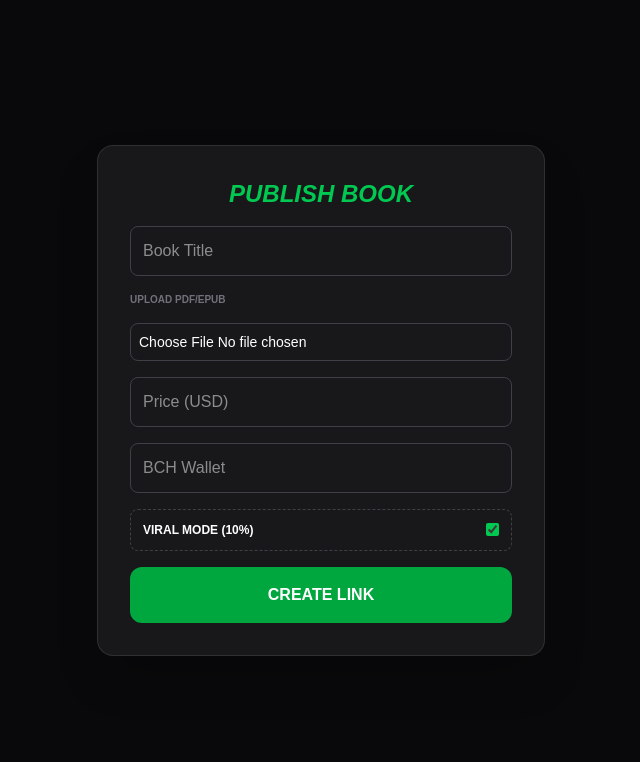
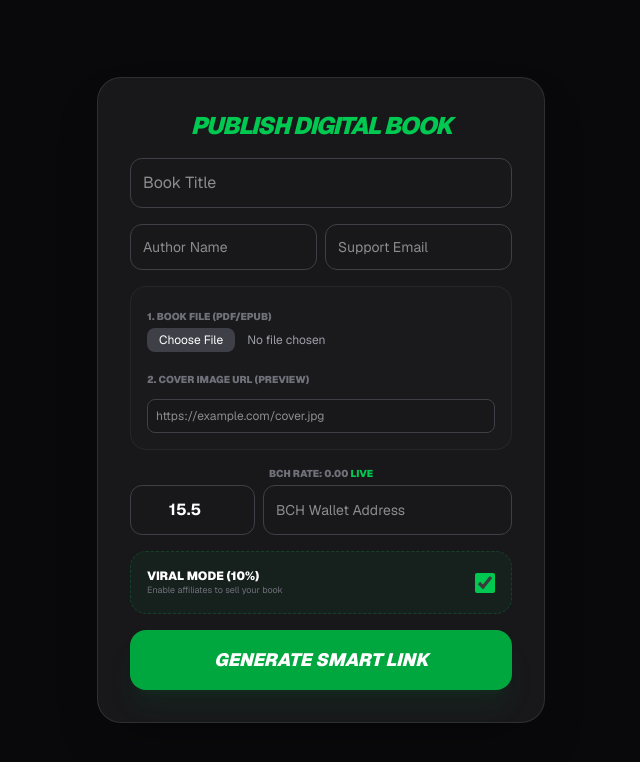
Before and after one commit to saleemm1/payonce-cash, a Next.js app: page /create/books in a window 1280 px wide. Shown: the top 762 px of the page, without its empty margins (319-959 px from the left). Built offline with nearby package versions, Linux system fonts and the light colour scheme; no server answers.

Commit message:
Update page.js

```diff
--- a/app/create/books/page.js
+++ b/app/create/books/page.js
@@ -1,55 +1,128 @@
 'use client';
-import { useState } from 'react';
+import { useState, useEffect } from 'react';
 
 export default function BookUploadPage() {
+  const [productName, setProductName] = useState('');
+  const [sellerName, setSellerName] = useState('');
+  const [sellerEmail, setSellerEmail] = useState('');
+  const [previewLink, setPreviewLink] = useState('');
+  const [usdPrice, setUsdPrice] = useState(15.5);
   const [wallet, setWallet] = useState('');
-  const [usdPrice, setUsdPrice] = useState(10);
-  const [productName, setProductName] = useState('');
+
+  const [bchPreview, setBchPreview] = useState('0.00');
   const [file, setFile] = useState(null);
   const [enableAffiliate, setEnableAffiliate] = useState(true);
   const [uploading, setUploading] = useState(false);
   const [generatedLink, setGeneratedLink] = useState('');
+  const [copied, setCopied] = useState(false);
+
+  useEffect(() => {
+    const getBCH = async () => {
+      try {
+        const res = await fetch('https://api.coingecko.com/api/v3/simple/price?ids=bitcoin-cash&vs_currencies=usd');
+        const data = await res.json();
+        const price = parseFloat(usdPrice);
+        if (!isNaN(price) && price > 0) {
+          setBchPreview((price / data['bitcoin-cash'].usd).toFixed(8));
+        }
+      } catch (e) { console.error("Price fetch failed"); }
+    };
+    getBCH();
+  }, [usdPrice]);
 
   const handleGenerate = async (e) => {
     e.preventDefault();
+    if (!file) return alert("Please select a book file (PDF/EPUB)");
+
     setUploading(true);
     try {
       const formData = new FormData();
-      formData.append("file", file); // رفع ملف الكتاب
+      formData.append("file", file);
+
       const res = await fetch("/api/upload", { method: "POST", body: formData });
       const json = await res.json();
+
       if (!json.ipfsHash) throw new Error("Upload Failed");
 
-      const encodedId = btoa(JSON.stringify({
-        w: wallet, p: usdPrice, n: productName, i: json.ipfsHash, a: enableAffiliate
-      }));
+      const payload = {
+        w: wallet,
+        p: usdPrice,
+        n: productName,
+        sn: sellerName,
+        se: sellerEmail,
+        pr: previewLink,
+        i: json.ipfsHash,
+        a: enableAffiliate
+      };
+
+      const encodedId = btoa(unescape(encodeURIComponent(JSON.stringify(payload))));
       setGeneratedLink(`${window.location.origin}/unlock?id=${encodedId}`);
-    } catch (err) { alert("Error"); } finally { setUploading(false); }
+    } catch (err) {
+      alert("خطأ: تأكد من إعداد API الرفع أو استخدم رابط مباشر للملف");
+      console.error(err);
+    } finally {
+      setUploading(false);
+    }
+  };
+
+  const copyLink = () => {
+    navigator.clipboard.writeText(generatedLink);
+    setCopied(true);
+    setTimeout(() => setCopied(false), 2000);
   };
 
   return (
-    <div className="min-h-screen bg-[#09090b] text-white flex flex-col items-center justify-center px-6 py-10">
-       <form onSubmit={handleGenerate} className="w-full max-w-md bg-[#18181b] p-8 rounded-2xl border border-white/10 shadow-2xl space-y-4">
-          <h1 className="text-2xl font-black text-center text-green-500 uppercase italic">Publish Book</h1>
-          <input required type="text" placeholder="Book Title" onChange={(e)=>setProductName(e.target.value)} className="w-full p-3 bg-zinc-900 border border-zinc-700 rounded-lg text-white" />
+    <div className="min-h-screen bg-[#09090b] text-white flex flex-col items-center justify-center px-6 py-10 font-sans">
+      <form onSubmit={handleGenerate} className="w-full max-w-md bg-[#18181b] p-8 rounded-3xl border border-white/10 shadow-2xl space-y-4">
+        <h1 className="text-2xl font-black text-center text-green-500 uppercase italic tracking-tighter">Publish Digital Book</h1>
 
-          <label className="block text-[10px] font-bold uppercase text-zinc-500">Upload PDF/EPUB</label>
-          <input required type="file" accept=".pdf,.epub" onChange={(e)=>setFile(e.target.files[0])} className="w-full p-2 bg-zinc-900 border border-zinc-700 rounded-lg text-sm" />
+        <input required type="text" placeholder="Book Title" value={productName} onChange={(e)=>setProductName(e.target.value)} className="w-full p-3 bg-zinc-900 border border-zinc-700 rounded-xl text-white outline-none focus:border-green-500 transition-all" />
 
-          <input required type="number" placeholder="Price (USD)" onChange={(e)=>setUsdPrice(e.target.value)} className="w-full p-3 bg-zinc-900 border border-zinc-700 rounded-lg" />
-          <input required type="text" placeholder="BCH Wallet" onChange={(e)=>setWallet(e.target.value)} className="w-full p-3 bg-zinc-900 border border-zinc-700 rounded-lg" />
+        <div className="grid grid-cols-2 gap-2">
+          <input required type="text" placeholder="Author Name" onChange={(e)=>setSellerName(e.target.value)} className="p-3 bg-zinc-900 border border-zinc-700 rounded-xl text-white text-sm outline-none focus:border-green-500" />
+          <input required type="email" placeholder="Support Email" onChange={(e)=>setSellerEmail(e.target.value)} className="p-3 bg-zinc-900 border border-zinc-700 rounded-xl text-white text-sm outline-none focus:border-green-500" />
+        </div>
 
-          <div className="flex items-center justify-between bg-zinc-900/50 p-3 rounded-lg border border-dashed border-zinc-700">
-             <span className="text-xs font-bold uppercase">Viral Mode (10%)</span>
-             <input type="checkbox" checked={enableAffiliate} onChange={(e)=>setEnableAffiliate(e.target.checked)} className="accent-green-500" />
+        <div className="p-4 bg-zinc-800/20 rounded-2xl border border-white/5 space-y-3">
+          <label className="text-[10px] text-zinc-500 uppercase font-black">1. Book File (PDF/EPUB)</label>
+          <input required type="file" accept=".pdf,.epub" onChange={(e)=>setFile(e.target.files[0])} className="w-full text-xs text-zinc-400 file:bg-zinc-700 file:text-white file:border-0 file:px-3 file:py-1 file:rounded-lg file:mr-3 cursor-pointer" />
+
+          <label className="text-[10px] text-zinc-500 uppercase font-black block mt-2">2. Cover Image URL (Preview)</label>
+          <input type="url" placeholder="https://example.com/cover.jpg" value={previewLink} onChange={(e)=>setPreviewLink(e.target.value)} className="w-full p-2 bg-zinc-900 border border-zinc-700 rounded-lg text-xs outline-none focus:border-green-500" />
+        </div>
+
+        <div className="relative">
+          <label className="text-[10px] text-zinc-500 mb-1 block uppercase font-black text-center">BCH Rate: {bchPreview} <span className="text-green-500">Live</span></label>
+          <div className="flex gap-2">
+             <input required type="number" step="any" value={usdPrice} onChange={(e) => setUsdPrice(e.target.value)} className="w-1/3 p-3 bg-zinc-900 border border-zinc-700 rounded-xl text-white text-center font-bold outline-none focus:border-green-500" />
+             <input required type="text" placeholder="BCH Wallet Address" value={wallet} onChange={(e) => setWallet(e.target.value)} className="w-2/3 p-3 bg-zinc-900 border border-zinc-700 rounded-xl text-white text-sm outline-none focus:border-green-500" />
           </div>
+        </div>
 
-          <button type="submit" disabled={uploading} className="w-full bg-green-600 py-4 rounded-xl font-black uppercase hover:bg-green-500 disabled:opacity-50">
-             {uploading ? "Publishing to IPFS..." : "Create Link"}
-          </button>
+        <div className="bg-green-500/5 p-4 rounded-2xl border border-dashed border-green-500/20 flex items-center justify-between">
+          <div>
+            <h3 className="text-xs font-black uppercase text-white">Viral Mode (10%)</h3>
+            <p className="text-[9px] text-zinc-500">Enable affiliates to sell your book</p>
+          </div>
+          <input type="checkbox" checked={enableAffiliate} onChange={(e) => setEnableAffiliate(e.target.checked)} className="w-5 h-5 accent-green-500 cursor-pointer" />
+        </div>
 
-          {generatedLink && <div className="p-4 bg-black rounded-lg border border-green-500/30 break-all text-[10px] font-mono text-green-500">{generatedLink}</div>}
-       </form>
+        <button type="submit" disabled={uploading} className="w-full bg-green-600 hover:bg-green-500 py-4 rounded-2xl font-black transition-all uppercase italic text-lg shadow-xl shadow-green-900/20 disabled:opacity-50">
+          {uploading ? "Uploading to IPFS..." : "Generate Smart Link"}
+        </button>
+
+        {generatedLink && (
+          <div className="mt-4 p-4 bg-black rounded-xl border border-green-500/30 animate-in fade-in slide-in-from-bottom-2">
+            <p className="text-[10px] text-zinc-500 uppercase font-black mb-2">Your Secure Link:</p>
+            <div className="flex items-center gap-2">
+              <code className="flex-1 text-[10px] text-green-500 break-all font-mono">{generatedLink}</code>
+              <button type="button" onClick={copyLink} className="bg-zinc-800 px-3 py-2 rounded-lg text-[10px] font-black uppercase border border-white/5">
+                {copied ? 'Copied' : 'Copy'}
+              </button>
+            </div>
+          </div>
+        )}
+      </form>
     </div>
   );
 }
```
